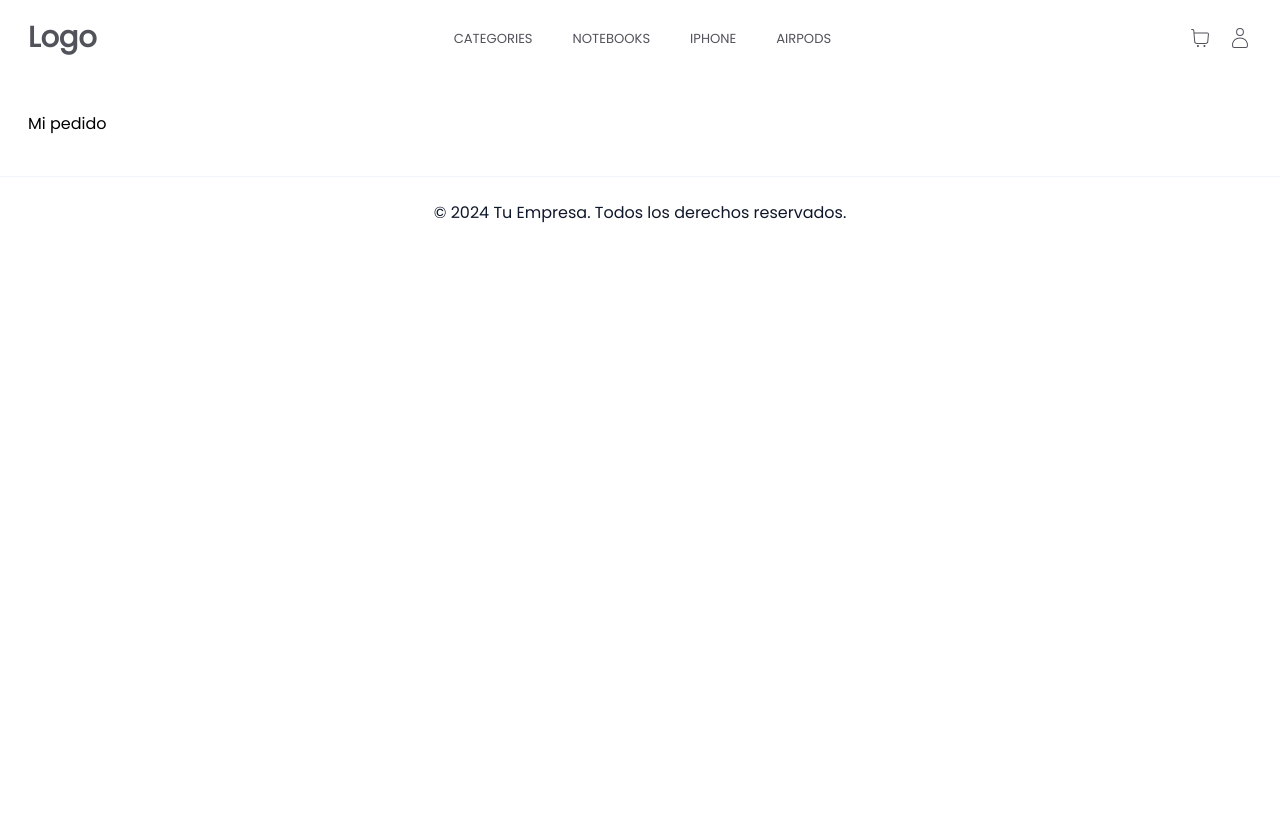
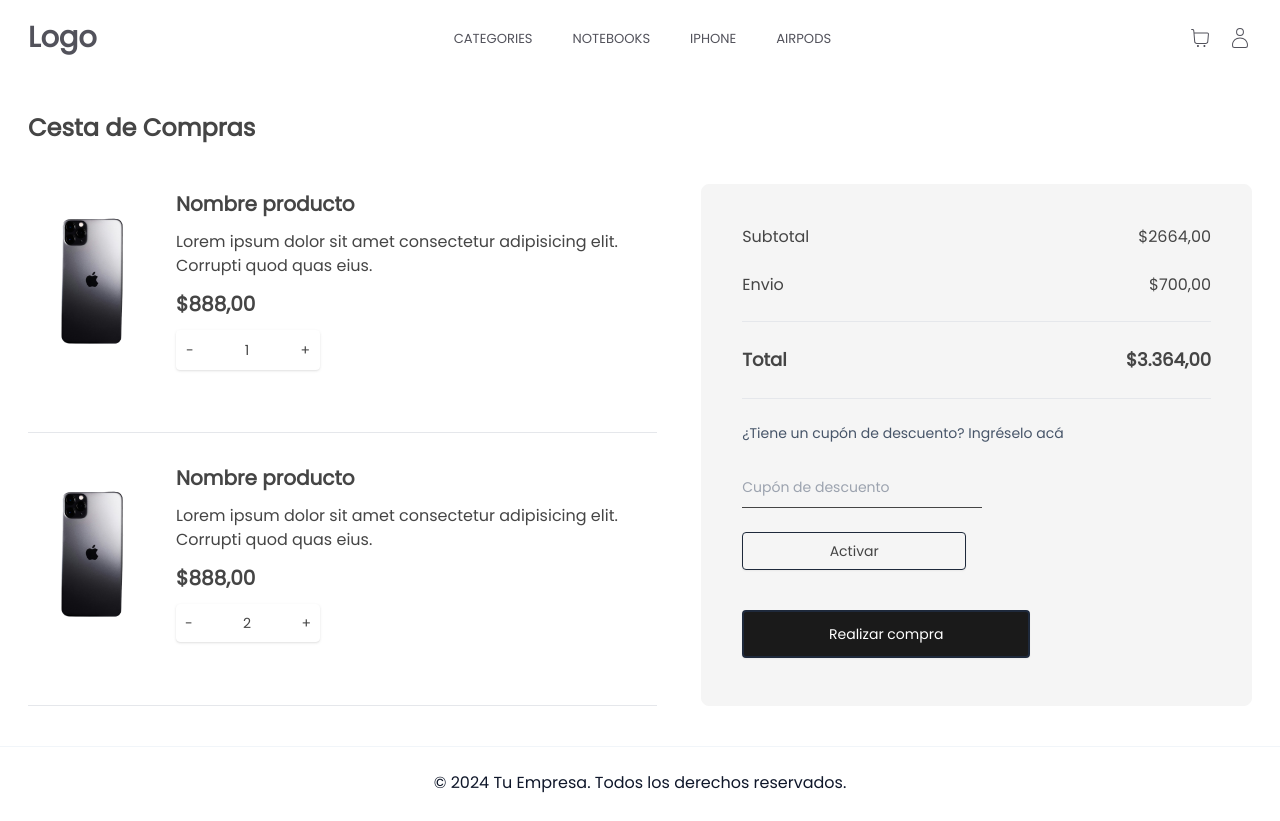
Before and after one commit to euphoricdesign/gadget-ecommerce, a Next.js app in the folder front/: page /cart in a window 1280 px wide. Before the commit the page ends 800 px from the top, so only its background shows below. Built offline with nearby package versions, Linux system fonts and the light colour scheme.

Commit message:
Creando vista carro de compras

```diff
--- a/front/src/app/cart/page.tsx
+++ b/front/src/app/cart/page.tsx
@@ -1,7 +1,53 @@
+import Image from "next/image"
+import imagen from "../../../public/iphone2.png"
+import styles from "../../components/CardHome/CardHome.module.css"
 
 const Cart = () => {
   return (
-    <div>Mi pedido</div>
+    <div>
+      <h2 className="text-2xl font-bold text-[#454545] mb-10">Cesta de Compras</h2>
+
+      <div className="flex gap-11">
+        <div className="flex flex-col gap-6 flex-1">
+          <div className="flex items-center gap-5">
+            <Image className="w-32" src={imagen} alt="" />
+            <div className="flex flex-col items-start text-[#454545]">
+              <h3 className="text-xl font-semibold mb-3">Nombre producto</h3>
+              <p className="mb-3">Lorem ipsum dolor sit amet consectetur adipisicing elit. Corrupti quod quas eius.</p>
+              <p className="text-xl font-semibold mb-3">$888,00</p>
+              <button className={`${styles.button} shadow w-36 border-white bg-white font-medium text-sm p-2 rounded border-2 flex justify-between`}><span>-</span>1<span>+</span></button>
+            </div>
+          </div>
+          <hr className="mt-8" />
+
+          <div className="flex items-center gap-5">
+            <Image className="w-32" src={imagen} alt="" />
+            <div className="flex flex-col items-start text-[#454545]">
+              <h3 className="text-xl font-semibold mb-3">Nombre producto</h3>
+              <p className="mb-3">Lorem ipsum dolor sit amet consectetur adipisicing elit. Corrupti quod quas eius.</p>
+              <p className="text-xl font-semibold mb-3">$888,00</p>
+              <button className={`${styles.button} shadow w-36 border-white bg-white font-medium text-sm p-2 rounded border flex justify-between`}><span>-</span>2<span>+</span></button>
+            </div>
+          </div>
+          <hr className="mt-8" />
+        </div>
+
+        <div className="bg-[#f5f5f5] p-10 text-[#454545] flex flex-col gap-6 w-45percent rounded-lg border-[#f5f5f5] border">
+          <p className="flex justify-between font-medium">Subtotal <span>$2664,00</span></p>
+          <p className="flex justify-between font-medium">Envio <span>$700,00</span></p>
+          <hr />
+
+          <p className="flex justify-between font-bold text-lg">Total <span>$3.364,00</span></p>
+          <hr />
+
+
+          <p className="text-sm text-slate-600">¿Tiene un cupón de descuento? Ingréselo acá</p>
+          <input className="bg-transparent border-b border-b-[#454545] w-60 py-2 placeholder:text-sm" placeholder="Cupón de descuento" type="text" />
+          <button className={`${styles.button} w-56 border-slate-800 shadow-sm hover:-translate-y-1 transition duration-300 font-medium text-sm p-2 rounded border`}>Activar</button>
+          <button className={`${styles.button} flex justify-center items-center gap-4 shadow-sm w-72 border-slate-800 bg-[#1A1A1A] text-white text-sm font-medium mt-4 hover:-translate-y-1 transition p-3 duration-300 rounded border-2`}>Realizar compra</button>
+        </div>
+      </div>
+    </div>
   )
 }
 
--- a/front/src/components/CardHome/CardHome.tsx
+++ b/front/src/components/CardHome/CardHome.tsx
@@ -17,7 +17,7 @@ const CardHome: React.FC<CardHomeProps> = ({ span, heading, pTop}) => {
         <div className='flex flex-col md:gap-6'>
             <span className={`${pTop === '-30%' ? '' : 'text-white'} text-sm font-medium`}>{span}</span>
             <h1 className={`${styles.h1} ${pTop === '-30%' ? 'w-96' : 'w-64 text-white'} text-4xl font-bold`}>{heading}</h1>
-            <button className={`${styles.button} ${pTop === '-30%' ? 'w-56 border-slate-800 hover:bg-[#1A1A1A] hover:text-white hover:shadow-lg hover:-translate-y-1 transition duration-300' : 'w-36 border-white bg-white hover:-translate-y-1 transition duration-300'} font-medium text-sm p-2 rounded border-2`}>Saber más</button>
+            <button className={`${styles.button} ${pTop === '-30%' ? 'w-56 border-[#1A1A1A] shadow-sm hover:-translate-y-1 transition duration-300' : 'w-36 border-white bg-white hover:-translate-y-1 transition duration-300'} font-medium text-sm p-2 rounded border`}>Saber más</button>
         </div>
         <Image className={`${pTop === '-30%' ? styles.img1 : styles.img2}`} src={pTop === '-30%' ? iphone : headphones} alt='iphone'/>
     </div>
--- a/front/src/components/Navbar/Navbar.tsx
+++ b/front/src/components/Navbar/Navbar.tsx
@@ -38,8 +38,6 @@ const Navbar: React.FC = () => {
 
   const handleCartNotification = () => {
     if (!token) {
-      // Verificar si la notificación ya ha sido mostrada
-      if (!localStorage.getItem('notificacionMostrada')) {
       // Crear una instancia de notificación
       const myToast =   Toastify({
         text: 'Inicia sesión para agregar productos',
@@ -52,10 +50,12 @@ const Navbar: React.FC = () => {
 
       // Mostrar la notificación
       myToast.showToast();
-      }
+
+    } else {
+      router.push("/cart")
     }
 
-    router.push("/cart")
+
 
   }
 
--- a/front/tailwind.config.ts
+++ b/front/tailwind.config.ts
@@ -32,7 +32,8 @@ const config: Config = {
         '75': '4.6875rem'
       },
       width: {
-        '30percent': '30%'
+        '30percent': '30%',
+        '45percent': '45%'
       },
       spacing: {
         '-55': '-55px'
```
Lines whose indentation alone changed are shown as unchanged.
